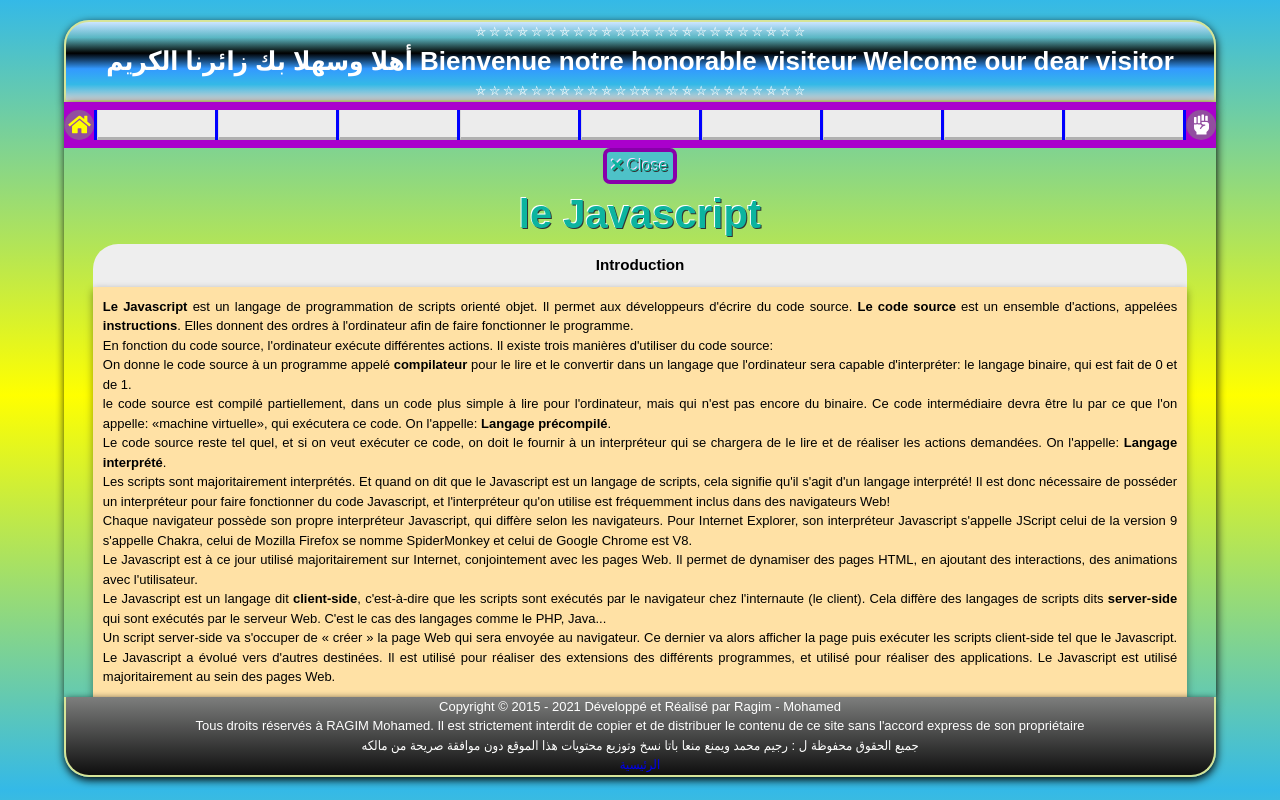
After one commit to medmigar/fattan, a PHP site: page /web/js.html in a window 1280 px wide. The commit adds this page. Run offline with PHP 8.4, Linux system fonts and the light colour scheme.

Commit message:
mise à jour

```diff
--- a/css/style.css
+++ b/css/style.css
@@ -194,6 +194,7 @@ p .med{
             width: 90px;
             font-size: 18px;
             color: #000;
+            cursor: pointer;
         }
         input:hover{
             background-color: #00ffff;
--- /dev/null
+++ b/web/js.html
@@ -0,0 +1,44 @@
+<!DOCTYPE html>
+<html lang="fr">
+<head>
+	<title>Javascript</title>
+	<meta charset="utf-8">
+  <meta name="viewport" content="width=device-width, initial-scale=1.0">
+  <link rel="stylesheet" href="https://cdnjs.cloudflare.com/ajax/libs/font-awesome/4.7.0/css/font-awesome.min.css">
+  <link rel='stylesheet' href='https://use.fontawesome.com/releases/v5.7.0/css/all.css' integrity='sha384-lZN37f5QGtY3VHgisS14W3ExzMWZxybE1SJSEsQp9S+oqd12jhcu+A56Ebc1zFSJ' crossorigin='anonymous'>
+  <link rel="stylesheet" href="../css/style.css">
+  <link rel="icon" href="../images/logo.png"sizes="20x20">
+  <link rel="stylesheet" href="../css/menu.css">
+  <script src="../js/script.js"></script>
+  <script src="../js/jquery-min.js"></script>
+</head>
+<body>
+    <header class="hed" id="header"><script>inclureHeader(header);</script></header>
+	<div id="conteneur">
+    <div id="sc">
+      <nav class="nav1" id="nav1"><script>inclureMenu(menu);</script> </nav>
+    </div>
+    <div class="divMenu" id="divMenu">
+      <button class='btnMenu' id="btnMenu" style="display: none;"><i class='fa fa-bars'></i> Menu</button>
+      <button class='btnClose' id="btnClose"><i class='fa fa-close'></i> Close</button>
+    </div>
+    <h1 style="text-shadow: -1px -1px white, 1px 1px #333; color:#0cb49f; font-size: 40px;">le Javascript</h1>
+    <h3>Introduction</h3>
+    <p>
+      <b>Le Javascript</b> est un langage de programmation de scripts orienté objet. Il permet aux développeurs d'écrire du code source. <b>Le code source</b> est un ensemble d'actions, appelées<b> instructions</b>. Elles donnent des ordres à l'ordinateur afin de faire fonctionner le programme.<br>
+      En fonction du code source, l'ordinateur exécute différentes actions. Il existe trois manières d'utiliser du code source:<br>
+      On donne  le code source  à un programme appelé <b>compilateur</b> pour le lire  et le convertir dans un langage que l'ordinateur sera capable d'interpréter: le langage binaire, qui est fait de 0 et de 1.<br>
+      le code source est compilé partiellement, dans un code plus simple à lire pour l'ordinateur, mais qui n'est pas encore du binaire. Ce code intermédiaire devra être lu par ce que l'on appelle: «machine virtuelle», qui exécutera ce code. On l'appelle: <b>Langage précompilé</b>.<br>
+      Le code source reste tel quel, et si on veut exécuter ce code, on doit le fournir à un interpréteur qui se chargera de le lire et de réaliser les actions demandées.
+       On l'appelle: <b>Langage interprété</b>.<br>
+       Les scripts sont majoritairement interprétés. Et quand on dit que le Javascript est un langage de scripts, cela signifie qu'il s'agit d'un langage interprété! Il est donc nécessaire de posséder un interpréteur pour faire fonctionner du code Javascript, et l'interpréteur qu'on utilise est fréquemment inclus dans des navigateurs Web!<br>
+       Chaque navigateur possède son propre interpréteur Javascript, qui diffère selon les navigateurs. Pour  Internet Explorer, son interpréteur Javascript s'appelle JScript celui de la version 9 s'appelle Chakra, celui de Mozilla Firefox se nomme SpiderMonkey et celui de Google Chrome est V8.<br>
+       Le Javascript est à ce jour utilisé majoritairement sur Internet, conjointement avec les pages Web. Il  permet de dynamiser des pages HTML, en ajoutant des interactions, des animations avec l'utilisateur.<br>
+       Le Javascript est un langage dit <b>client-side</b>, c'est-à-dire que les scripts sont exécutés par le navigateur chez l'internaute (le client). Cela diffère des langages de scripts dits<b> server-side</b> qui sont exécutés par le serveur Web. C'est le cas des langages comme le PHP, Java...<br>
+       Un script server-side va s'occuper de « créer » la page Web qui sera envoyée au navigateur. Ce dernier va alors afficher la page puis exécuter les scripts client-side tel que le Javascript.
+       Le Javascript a évolué vers d'autres destinées. Il est utilisé pour réaliser des extensions des différents programmes, et utilisé pour réaliser des applications. Le Javascript est utilisé majoritairement au sein des pages Web.
+    </p>
+    </div>
+    <footer class="pied" id="footer"><script>inclureFooter(footer);</script></footer>
+  </body>
+  </html>
```
Also changed, not shown: activites/compteur.html (+30 -2 lines).
